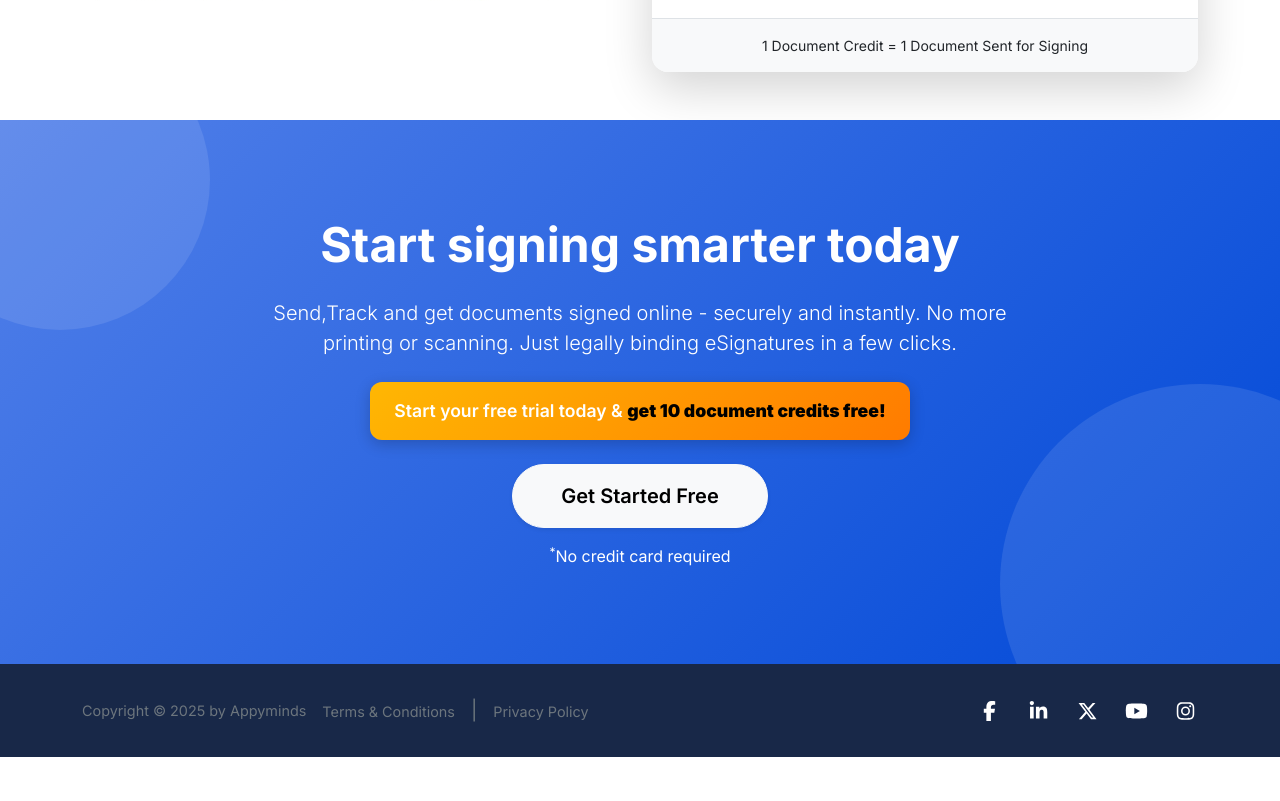
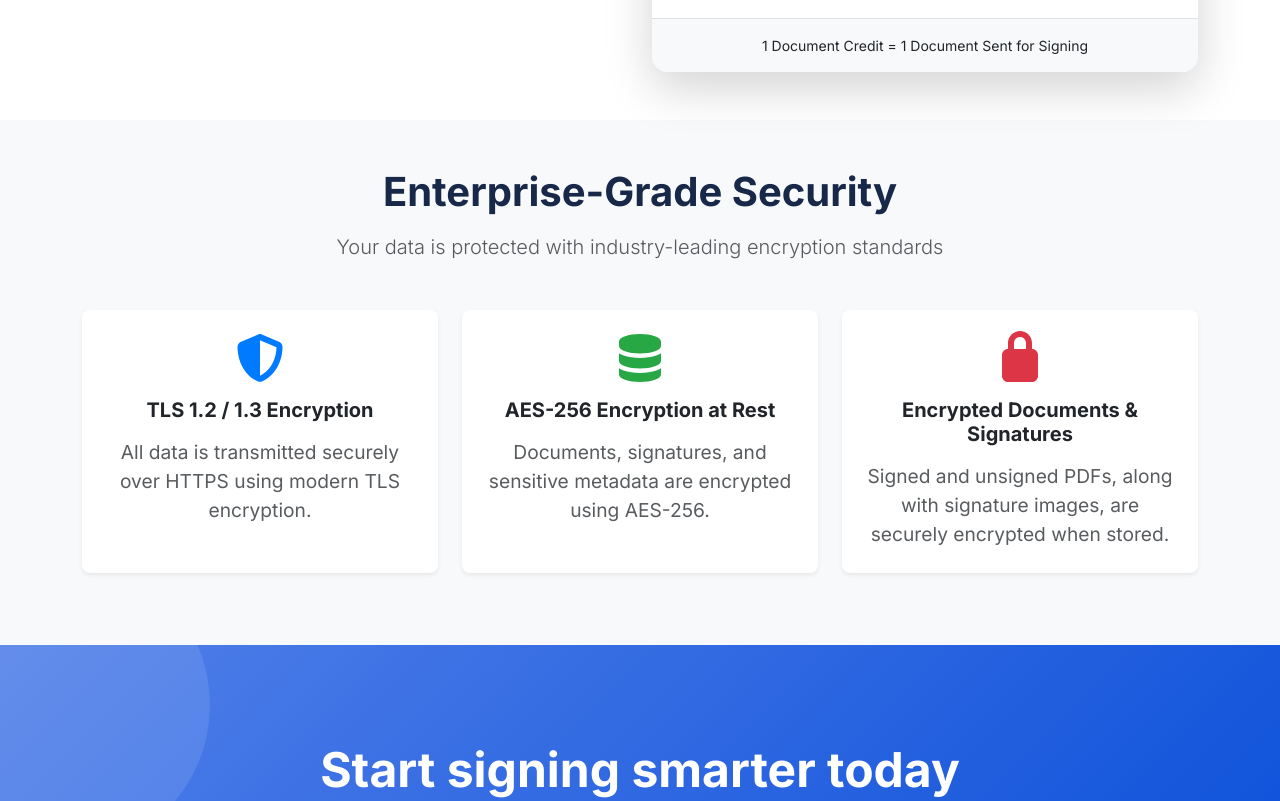
Before and after one commit to Susanttwri/e_signature, a Next.js app: page /home in a window 1280 px wide. Shown: the part 5165-5966 px from the top of the page. Before the commit the page ends 5922 px from the top, so only its background shows below. Built offline with nearby package versions, Linux system fonts and the light colour scheme; a web font is replaced by a local one.

Commit message:
security section added

```diff
--- a/Homepage/overctasection.tsx
+++ b/Homepage/overctasection.tsx
@@ -35,7 +35,7 @@ function CtaSection() {
 
             {/* Highlighted CTA text */}
          <p className="highlight-box mx-auto mb-4 px-4 py-3 fw-semibold">
-  Start your free trial today & <strong>get 10 document credits free!</strong>
+  Start your free trial today & <strong>Get 10 document credits free!</strong>
 </p>
 
 
--- a/Homepage/security.tsx
+++ b/Homepage/security.tsx
@@ -1,145 +1,64 @@
-'use client';
-import React from 'react';
+'use client'
+import { FontAwesomeIcon } from '@fortawesome/react-fontawesome';
+import {
+  faShieldAlt,
+  faDatabase,
+  faLock
+} from '@fortawesome/free-solid-svg-icons';
 import { Container, Row, Col } from 'react-bootstrap';
-import { FiLock, FiActivity, FiDatabase, FiShield } from 'react-icons/fi';
 
-const SecurityCompliance = () => {
+const securityFeatures = [
+  {
+    icon: faShieldAlt,
+    title: 'TLS 1.2 / 1.3 Encryption',
+    description: 'All data is transmitted securely over HTTPS using modern TLS encryption.',
+    color: '#007bff' // Blue
+  },
+  {
+    icon: faDatabase,
+    title: 'AES-256 Encryption at Rest',
+    description: 'Documents, signatures, and sensitive metadata are encrypted using AES-256.',
+    color: '#28a745' // Green
+  },
+  {
+    icon: faLock,
+    title: 'Encrypted Documents & Signatures',
+    description: 'Signed and unsigned PDFs, along with signature images, are securely encrypted when stored.',
+    color: '#dc3545' // Red
+  }
+];
+
+export default function SecuritySection() {
   return (
-    <section className="security-compliance py-5">
-      <Container className="position-relative py-5">
-        {/* Decorative elements */}
-        <div className="position-absolute top-0 start-0 w-100 h-100 overflow-hidden opacity-10">
-          <div className="position-absolute top-0 end-0 bg-primary rounded-circle" style={{ width: '300px', height: '300px', transform: 'translate(50%, -50%)' }}></div>
-          <div className="position-absolute bottom-0 start-0 bg-info rounded-circle" style={{ width: '400px', height: '400px', transform: 'translate(-50%, 50%)' }}></div>
+    <section className="py-5 bg-light">
+      <Container>
+        <div className="text-center mb-5">
+          <h2 className="fw-bold mb-3 text-blue fs-1">
+            Enterprise-Grade Security
+          </h2>
+          <p className="lead text-muted">
+            Your data is protected with industry-leading encryption standards
+          </p>
         </div>
-
-        <Row className="justify-content-center mb-5">
-          <Col lg={8} xl={6} className="text-center position-relative">
-            <span className="text-blue mb-2 d-block fw-semibold">SECURITY FIRST</span>
-            <h2 className="display-5 fw-bold mb-3 text-blue">Enterprise Protection</h2>
-            <p className="lead text-muted">
-              We follow top standards to keep your data safe.
-            </p>
-          </Col>
+        <Row className="g-4 justify-content-center">
+          {securityFeatures.map((feature, index) => (
+            <Col key={index} lg={4} md={6} className="mb-4">
+              <div className="bg-white shadow-sm rounded-3 p-4 h-100 text-center">
+                <div className="mb-3">
+                  <FontAwesomeIcon
+                    icon={feature.icon}
+                    size="3x"
+                    className="feature-icon"
+                    style={{ color: feature.color }}
+                  />
+                </div>
+                <h5 className="fw-bold mb-3">{feature.title}</h5>
+                <p className="text-muted mb-0">{feature.description}</p>
+              </div>
+            </Col>
+          ))}
         </Row>
-
-        <Row className="g-4 g-lg-5">
-          <Col md={6}>
-            <div className="h-100 p-4 p-lg-5 bg-white rounded-4 shadow-sm position-relative overflow-hidden border-0">
-              <div className="position-absolute top-0 end-0 bg-primary bg-opacity-10" style={{ width: '200px', height: '200px', borderRadius: '50%', transform: 'translate(30%, -30%)' }}></div>
-              <div className="position-relative z-index-1">
-                <div className="d-flex align-items-center mb-4">
-                  <div className="bg-primary bg-opacity-10 p-3 rounded-3 me-3">
-                    <FiLock size={28} className="text-blue" />
-                  </div>
-                  <h3 className="h4 mb-0 fw-bold">AES-256 Encryption</h3>
-                </div>
-                <p className="text-muted mb-4 fs-6">
-                  Your data is protected with <strong className="text-dark fs-6">256-bit encryption</strong>, the same used by top institutions.
-                </p>
-                <ul className="list-unstyled text-muted">
-                  <li className="mb-2 d-flex align-items-start">
-                    <span className="text-blue me-2">✓</span>
-                    <span>Encrypted transmission</span>
-                  </li>
-                  <li className="mb-2 d-flex align-items-start">
-                    <span className="text-blue me-2">✓</span>
-                    <span>Encrypted storage</span>
-                  </li>
-                  <li className="d-flex align-items-start">
-                    <span className="text-blue me-2">✓</span>
-                    <span>Key rotation</span>
-                  </li>
-                </ul>
-              </div>
-            </div>
-          </Col>
-
-          <Col md={6}>
-            <div className="h-100 p-4 p-lg-5 bg-white rounded-4 shadow-sm position-relative overflow-hidden border-0">
-              <div className="position-absolute top-0 end-0 bg-info bg-opacity-10" style={{ width: '200px', height: '200px', borderRadius: '50%', transform: 'translate(30%, -30%)' }}></div>
-              <div className="position-relative z-index-1">
-                <div className="d-flex align-items-center mb-4">
-                  <div className="bg-info bg-opacity-10 p-3 rounded-3 me-3">
-                    <FiActivity size={28} className="text-info" />
-                  </div>
-                  <h3 className="h4 mb-0 fw-bold">Audit Trail</h3>
-                </div>
-                <p className="text-muted mb-4 fs-6">
-                  Track and log all activity with <strong className="text-dark ">immutable records</strong>.
-                </p>
-                <ul className="list-unstyled text-muted">
-                  <li className="mb-2 d-flex align-items-start">
-                    <span className="text-info me-2">✓</span>
-                    <span>User action logs</span>
-                  </li>
-                  <li className="mb-2 d-flex align-items-start">
-                    <span className="text-info me-2">✓</span>
-                    <span>Digital signatures</span>
-                  </li>
-                  <li className="d-flex align-items-start">
-                    <span className="text-info me-2">✓</span>
-                    <span>Exportable reports</span>
-                  </li>
-                </ul>
-              </div>
-            </div>
-          </Col>
-        </Row>
-
-        {/* <Row className="mt-5">
-          <Col className="text-center">
-            <div className="d-inline-block p-4 rounded-4 bg-white shadow-sm">
-              <div className="d-flex flex-wrap justify-content-center align-items-center gap-4">
-                <div className="text-center">
-                  <div className="bg-light p-3 rounded-3 d-inline-block mb-2">
-                    <FiShield size={32} className="text-blue" />
-                  </div>
-                  <h4 className="h6 mb-0 fw-bold">SOC 2</h4>
-                </div>
-                <div className="text-center">
-                  <div className="bg-light p-3 rounded-3 d-inline-block mb-2">
-                    <FiDatabase size={32} className="text-info" />
-                  </div>
-                  <h4 className="h6 mb-0 fw-bold">GDPR</h4>
-                </div>
-                <div className="text-center">
-                  <div className="bg-light p-3 rounded-3 d-inline-block mb-2">
-                    <FiLock size={32} className="text-success" />
-                  </div>
-                  <h4 className="h6 mb-0 fw-bold">HIPAA</h4>
-                </div>
-              </div>
-            </div>
-          </Col>
-        </Row> */}
       </Container>
-
-      <style jsx>{`
-        .security-compliance {
-          background: linear-gradient(160deg, #ffffff 0%, #f8fafc 100%);
-          position: relative;
-          overflow: hidden;
-        }
-        .py-6 {
-          padding-top: 5rem;
-          padding-bottom: 5rem;
-        }
-        .mt-6 {
-          margin-top: 5rem;
-        }
-        .rounded-4 {
-          border-radius: 1rem !important;
-        }
-        .z-index-1 {
-          z-index: 1;
-        }
-        .shadow-sm {
-          box-shadow: 0 4px 24px rgba(0, 0, 0, 0.05) !important;
-        }
-      `}</style>
     </section>
   );
-};
-
-export default SecurityCompliance;
+}
--- a/Homepage/tesimonial.tsx
+++ b/Homepage/tesimonial.tsx
@@ -6,8 +6,9 @@ import { Container, Row, Col } from 'react-bootstrap';
 import 'swiper/css';
 import 'swiper/css/pagination';
 import 'swiper/css/autoplay';
-const brand = process.env.NEXT_PUBLIC_BRAND_NAME;
+
 const TestimonialCarousel = () => {
+  const brand = process.env.NEXT_PUBLIC_BRAND_NAME || 'eSignSure';
   const testimonials = [
     {
       id: 1,
--- a/app/home/page.tsx
+++ b/app/home/page.tsx
@@ -19,6 +19,7 @@ import HeroSection from '@/Homepage/herosection';
 import Steps from '@/Homepage/steps';
 import TestimonialCarousel from '@/Homepage/tesimonial';
 import Pricing from '@/Homepage/price';
+import SecuritySection from '@/Homepage/security';
 import CtaSection from '@/Homepage/overctasection';
 import Footer from '@/Homepage/footer';
 function Homepage() {
@@ -70,7 +71,7 @@ function Homepage() {
         <Steps />
         <TestimonialCarousel />
         <Pricing />
-        {/* <SecurityCompliance /> */}
+        <SecuritySection />
         <CtaSection />
         <Footer />
 
--- a/package.json
+++ b/package.json
@@ -1,6 +1,6 @@
 {
   "name": "esignsure",
-  "version": "0.1.0",
+  "version": "1.0.0",
   "private": true,
   "scripts": {
     "dev": "next dev",
```
